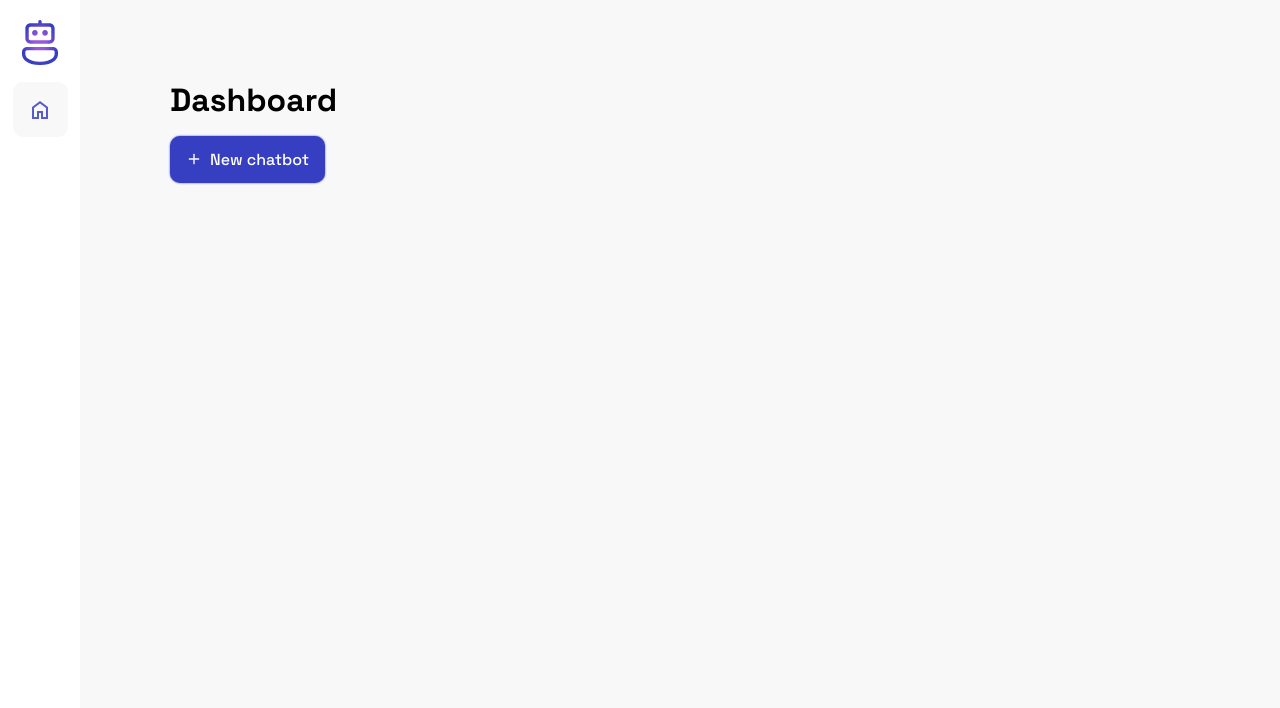
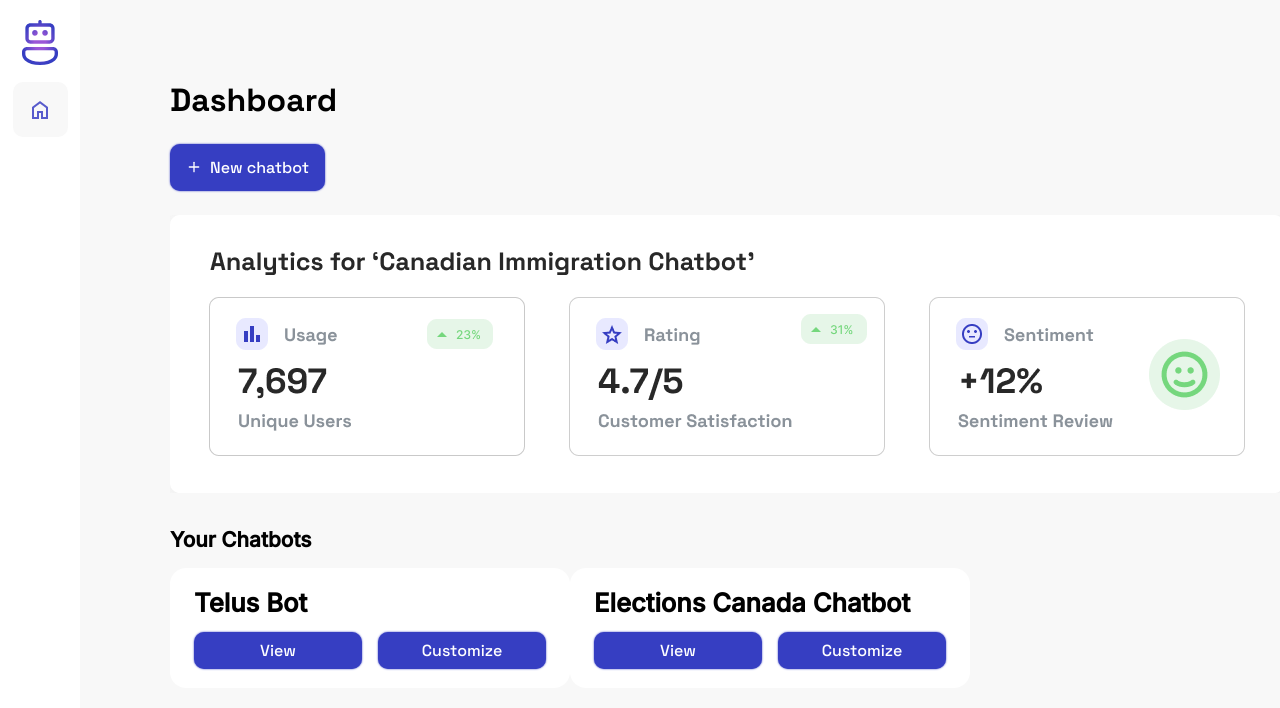
Before and after one commit to naijwu/chatif.ai, a Next.js app: page /client in a window 1280 px wide. Shown: the top 708 px of the page. Built offline with nearby package versions, Linux system fonts and the light colour scheme; no server answers.

Commit message:
feat: add basic dashboard

```diff
--- a/src/components/Button/Button.tsx
+++ b/src/components/Button/Button.tsx
@@ -1,25 +1,34 @@
-import { useRouter } from 'next/router'
-import styles from './Button.module.css'
+import { useRouter } from "next/router";
+import styles from "./Button.module.css";
 
-const Button = ({
-    children,
-    href,
-    minWidth
-}: {
-    children: any,
-    href: string,
-    minWidth?: number
-}) => {
-    const router = useRouter()
+type Props = {
+  children: any;
+  href: string;
+  className?: string;
+  minWidth?: number;
+  [x: string | number]: any;
+};
 
-    return (
-        <div className={styles.button} onClick={()=>router.push(href)} style={minWidth ? {
-            minWidth: `${minWidth}px`,
-            textAlign: 'center'
-        } : {}}>
-            {children}
-        </div>
-    )
-}
+const Button = ({ children, href, minWidth, className, ...other }: Props) => {
+  const router = useRouter();
 
-export default Button
+  return (
+    <div
+      {...other}
+      className={`${styles.button} ${className || ""}`}
+      onClick={() => router.push(href)}
+      style={
+        minWidth
+          ? {
+              minWidth: `${minWidth}px`,
+              textAlign: "center",
+            }
+          : {}
+      }
+    >
+      {children}
+    </div>
+  );
+};
+
+export default Button;
--- /dev/null
+++ b/src/components/Dashboard/Dashboard.module.css
@@ -0,0 +1,34 @@
+.container {
+  display: grid;
+  gap: 1.5rem;
+}
+
+.buttons {
+  display: flex;
+  justify-content: flex-start;
+  gap: 1rem;
+  align-items: center;
+}
+
+.buttonInner {
+  display: flex;
+  align-items: center;
+  gap: 0.5rem;
+  font-family: "Space Grotesk", monospace;
+}
+
+.subheading {
+  font-size: 1.3rem;
+}
+
+.botList {
+  width: 80%;
+  display: grid;
+  gap: 1rem;
+  margin-top: 10px;
+}
+
+.botCards {
+  display: flex;
+  flex-direction: row;
+}
--- /dev/null
+++ b/src/components/Dashboard/Dashboard.tsx
@@ -0,0 +1,74 @@
+import React from "react";
+import Button from "../Button/Button";
+import styles from "./Dashboard.module.css";
+import DashStats from "./DashStats.png";
+import Image from "next/image";
+import BotCard from "./botcard/BotCard";
+
+const PlusIcon = () => (
+  <svg
+    xmlns="http://www.w3.org/2000/svg"
+    width="16"
+    height="16"
+    viewBox="0 0 24 24"
+    fill="none"
+    stroke="currentColor"
+    strokeWidth="2"
+    strokeLinecap="round"
+    strokeLinejoin="round"
+  >
+    <line x1="12" y1="5" x2="12" y2="19"></line>
+    <line x1="5" y1="12" x2="19" y2="12"></line>
+  </svg>
+);
+
+type Props = {
+  setIsCreating: React.Dispatch<React.SetStateAction<boolean>>;
+};
+
+const bots = [
+  {
+    title: "Telus Bot",
+    onView: () => {},
+    onCustomize: () => {},
+  },
+  {
+    title: "Elections Canada Chatbot",
+    onView: () => {},
+    onCustomize: () => {},
+  },
+];
+
+const Dashboard = ({ setIsCreating }: Props) => {
+  return (
+    <div className={styles.container}>
+      <h2>Dashboard</h2>
+      <div className={styles.buttons}>
+        <Button href="#">
+          <div
+            className={styles.buttonInner}
+            onClick={() => {
+              setIsCreating(true);
+            }}
+          >
+            <PlusIcon />
+            New chatbot
+          </div>
+        </Button>
+      </div>
+
+      <Image src={DashStats} alt="" />
+
+      <div className={styles.botList}>
+        <h3 className={styles.subheading}>Your Chatbots</h3>
+        <div className={styles.botCards}>
+          {bots.map((bot, index) => (
+            <BotCard key={index} {...bot} />
+          ))}
+        </div>
+      </div>
+    </div>
+  );
+};
+
+export default Dashboard;
--- /dev/null
+++ b/src/components/Dashboard/botcard/BotCard.module.css
@@ -0,0 +1,31 @@
+.container {
+  width: 400px;
+  display: grid;
+  grid-template-rows: 1fr 1fr;
+  gap: 0.5rem;
+
+  padding: 1.2rem;
+  padding-left: 1.5rem;
+  padding-right: 1.5rem;
+
+  background-color: #ffffff;
+  border-radius: 1rem;
+}
+
+.title {
+  font-size: 1.6rem;
+  font-weight: 600;
+}
+
+.buttons {
+  display: grid;
+  grid-template-columns: 1fr 1fr;
+  gap: 1rem;
+}
+
+.btt {
+  display: flex;
+  align-items: center;
+  justify-content: center;
+  padding: 0.5rem;
+}
--- /dev/null
+++ b/src/components/Dashboard/botcard/BotCard.tsx
@@ -0,0 +1,27 @@
+import Button from "@/components/Button/Button";
+import React from "react";
+import styles from "./BotCard.module.css";
+
+type Props = {
+  title: string;
+  onView: () => void;
+  onCustomize: () => void;
+};
+
+const BotCard = ({ title, onView, onCustomize }: Props) => {
+  return (
+    <div className={styles.container}>
+      <h3 className={styles.title}>{title}</h3>
+      <div className={styles.buttons}>
+        <Button href="#" className={styles.btt} onClick={onView}>
+          View
+        </Button>
+        <Button href="#" className={styles.btt} onClick={onCustomize}>
+          Customize
+        </Button>
+      </div>
+    </div>
+  );
+};
+
+export default BotCard;
--- /dev/null
+++ b/src/components/Sidebar/Sidebar.module.css
@@ -0,0 +1,26 @@
+.sidebar {
+  width: 80px;
+  height: 100%;
+  background: white;
+  padding: 1rem 0.5rem;
+  display: flex;
+  flex-direction: column;
+  gap: 0.5rem;
+  align-items: center;
+}
+.sidebar .icons {
+  display: flex;
+  flex-direction: column;
+  gap: 0.5rem;
+  align-items: center;
+}
+.sidebarLink {
+  background: #f8f8f8;
+  border-radius: 10px;
+  height: 55px;
+  width: 55px;
+  display: flex;
+  justify-content: center;
+  align-items: center;
+  cursor: pointer;
+}
--- /dev/null
+++ b/src/components/Sidebar/Sidebar.tsx
@@ -0,0 +1,31 @@
+import React from "react";
+import Avatar from "../Avatar";
+import styles from "./Sidebar.module.css";
+import HomeIcon from "../icons/HomeIcon";
+
+const OPTIONS = [
+  {
+    link: "#",
+    icon: <HomeIcon />,
+  },
+];
+
+const Sidebar = () => {
+  return (
+    <div className={styles.sidebar}>
+      <div className={styles.brand}>
+        <Avatar />
+      </div>
+      <div className={styles.icons}>
+        {OPTIONS.map((linkItem, index) => (
+          <div key={index} className={styles.sidebarLink}>
+            {linkItem.icon}
+          </div>
+        ))}
+      </div>
+      <div className={styles.userIcon}></div>
+    </div>
+  );
+};
+
+export default Sidebar;
--- a/src/screens/Client/Client.module.css
+++ b/src/screens/Client/Client.module.css
@@ -2,33 +2,6 @@
   height: 100vh;
   background-color: #f8f8f8;
   display: flex;
-}
-
-.sidebar {
-    width: 80px;
-    height: 100%;
-    background: white;
-    padding: 1rem 0.5rem;
-    display: flex;
-    flex-direction: column;
-    gap: 0.5rem;
-    align-items: center;
-}
-.sidebar .icons {
-    display: flex;
-    flex-direction: column;
-    gap: 0.5rem;
-    align-items: center;
-}
-.sidebarLink {
-    background: #f8f8f8;
-    border-radius: 10px;
-    height: 55px;
-    width: 55px;
-    display: flex;
-    justify-content: center;
-    align-items: center;
-    cursor: pointer;
 }
 
 .wrapper {
@@ -64,7 +37,6 @@
 }
 
 .dashboard {
-
 }
 
 .newBot {
@@ -88,7 +60,7 @@
 .newBot input[type="text"] {
   padding: 0.5rem;
   border-radius: 5px;
-    border: 1px solid #EEE;
+  border: 1px solid #eee;
   font-size: 1rem;
   transition: all 0.13s ease;
   outline: none;
@@ -103,7 +75,7 @@
   gap: 0.5rem;
 }
 .button {
-    font-family: 'Space Grotesk', monospace;
+  font-family: "Space Grotesk", monospace;
   padding: 0.8rem 1rem;
   background-color: var(--color-blue);
   color: white;
@@ -127,7 +99,7 @@
 .progress {
   height: 30px;
   width: 100%;
-    background-color: #EEE;
+  background-color: #eee;
   border-radius: 6px;
   margin-top: 1rem;
   overflow: hidden;
--- a/src/screens/Client/Client.tsx
+++ b/src/screens/Client/Client.tsx
@@ -2,31 +2,13 @@ import { useState } from "react";
 import styles from "./Client.module.css";
 import axios from "axios";
 import { openai } from "@/utility/openai";
-import { flatSummaryToTree } from "@/utility/scrapeProcessing";
 import { ref, set } from "firebase/database";
 import { db } from "../../utility/firebase";
 import Button from "@/components/Button/Button";
-import Avatar from "@/components/Avatar";
-import HomeIcon from "@/components/icons/HomeIcon";
+import Dashboard from "@/components/Dashboard/Dashboard";
+import Sidebar from "@/components/Sidebar/Sidebar";
 
 const APIFY_API_KEY = process.env.NEXT_PUBLIC_APIFY_API_KEY;
-
-const PlusIcon = () => (
-  <svg
-    xmlns="http://www.w3.org/2000/svg"
-    width="16"
-    height="16"
-    viewBox="0 0 24 24"
-    fill="none"
-    stroke="currentColor"
-    strokeWidth="2"
-    strokeLinecap="round"
-    strokeLinejoin="round"
-  >
-    <line x1="12" y1="5" x2="12" y2="19"></line>
-    <line x1="5" y1="12" x2="19" y2="12"></line>
-  </svg>
-);
 
 const Client = () => {
   const APIFY_DATA_TIMEOUT = 120;
@@ -166,24 +148,7 @@ const Client = () => {
 
   return (
     <div className={styles.container}>
-      <div className={styles.sidebar}>
-        <div className={styles.brand}>
-          <Avatar />
-        </div>
-        <div className={styles.icons}>
-          {[
-            {
-              link: "#",
-              icon: <HomeIcon />,
-            },
-          ].map((linkItem, index) => (
-            <div key={index} className={styles.sidebarLink}>
-              {linkItem.icon}
-            </div>
-          ))}
-        </div>
-        <div className={styles.userIcon}></div>
-      </div>
+      <Sidebar />
       <div className={styles.wrapper}>
         <div className={styles.section}>
           {loading && "loading..."}
@@ -245,24 +210,7 @@ const Client = () => {
               </div>
             </>
           ) : (
-            <>
-              <h2>Dashboard</h2>
-              <div className={styles.buttons}>
-                <Button href="#">
-                  <div
-                    className={styles.buttonInner}
-                    onClick={() => {
-                      setIsCreating(true);
-                    }}
-                  >
-                    <PlusIcon />
-                    New chatbot
-                  </div>
-                </Button>
-              </div>
-
-              <div className={styles.dashboard}></div>
-            </>
+            <Dashboard setIsCreating={setIsCreating} />
           )}
         </div>
       </div>
```
Also changed, not shown: src/components/Dashboard/DashStats.png (added). Lines whose indentation alone changed are shown as unchanged.
